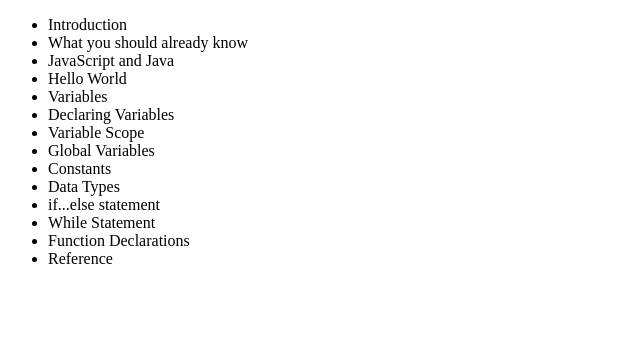
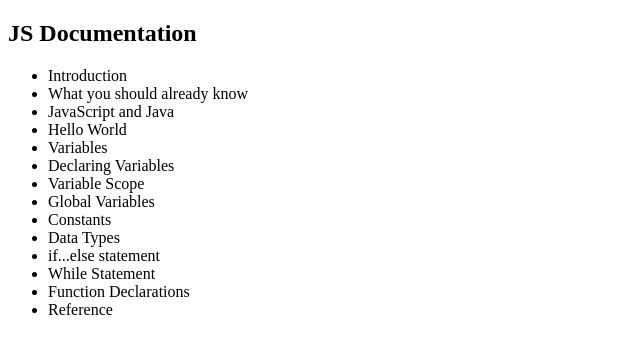
Before and after one commit to AmPrince86/Technical-Documentation-Page, a plain HTML site: page index.html in a window 1280 px wide. Shown: the whole page, without its empty margins (0-640 px from the left). Drawn offline with Linux system fonts and the light colour scheme.

Commit message:
Update index.html

```diff
--- a/index.html
+++ b/index.html
@@ -8,6 +8,7 @@
 </head>
 <body>
     <nav>
+        <h1>JS Documentation</h1>
         <ul>
             <li>Introduction</li>
             <li>What you should already know</li>
```
